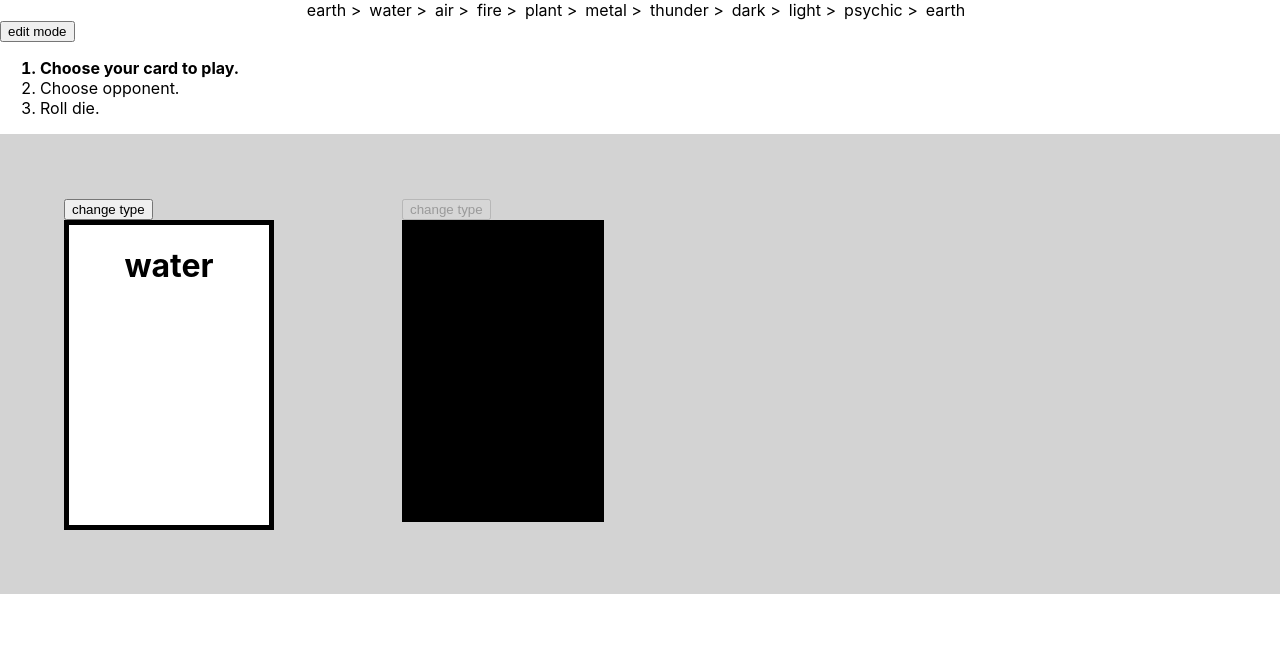
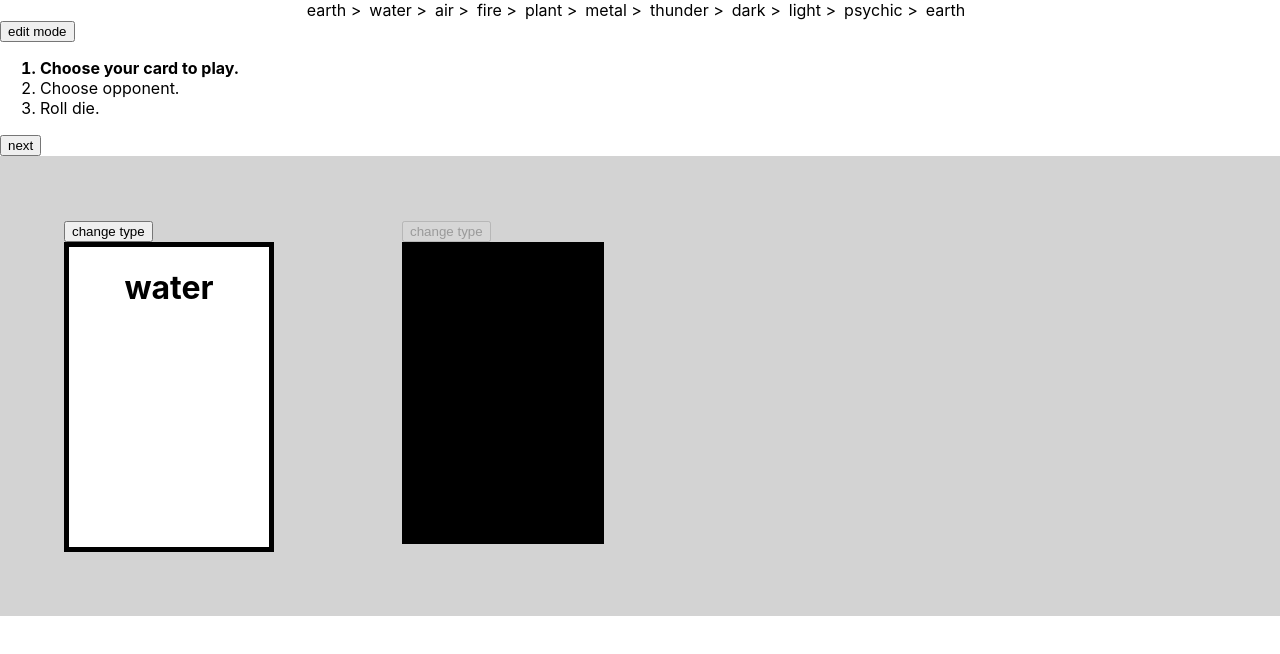
Before and after one commit to reergymerej/afew, a React (Create React App) app: page / in a window 1280 px wide. Shown: the top 654 px of the page. Built offline with nearby package versions, Linux system fonts and the light colour scheme.

Commit message:
Walk to next game mode

```diff
--- a/src/App.tsx
+++ b/src/App.tsx
@@ -44,7 +44,10 @@ const App = () => {
       }
 
       {!state.isEditMode &&
-        <Hint gameMode={state.gameMode} />
+        <Hint
+          gameMode={state.gameMode}
+          dispatch={dispatch}
+        />
       }
 
       {!state.isEditMode && !state.activePlayerTypeChosen &&
--- a/src/Board.tsx
+++ b/src/Board.tsx
@@ -1,6 +1,4 @@
 import React from 'react'
-import Card from './Card'
-import Die, {DieProps} from './Die'
 import PlayerCard from './PlayerCard'
 import {CardType, Player, Action, State, Actions} from './types'
 
--- a/src/Hint.tsx
+++ b/src/Hint.tsx
@@ -1,15 +1,24 @@
-import {GameMode} from "./types"
+import {Action, Actions, GameMode} from "./types"
 import cx from 'classnames'
 
 type HintProps = {
   gameMode: GameMode,
+  dispatch: React.Dispatch<Action>,
 }
 
 const Hint: React.FunctionComponent<HintProps> = ({
   gameMode,
+  dispatch,
 }) => {
+  const handleNextClick = () => {
+    dispatch({
+      type: Actions.nextGameMode,
+    })
+  }
+  const canClickNext = true
   return (
-    <ol className="Hint">
+    <div className="Hint">
+      <ol>
         <li className={cx({active: gameMode === GameMode.chooseCard })}>
           Choose your card to play.
         </li>
@@ -20,6 +29,11 @@ const Hint: React.FunctionComponent<HintProps> = ({
           Roll die.
         </li>
       </ol>
+      <button
+        disabled={!canClickNext}
+        onClick={handleNextClick}
+        >next</button>
+    </div>
   )
 }
 
--- a/src/PlayerCard.tsx
+++ b/src/PlayerCard.tsx
@@ -59,12 +59,13 @@ const PlayerCard: React.FunctionComponent<PlayerCardProps> = ({
 
   const flipped = !isActivePlayer && state.gameMode === GameMode.chooseCard
   const hideModifier = isActivePlayer && state.gameMode === GameMode.chooseCard
+  const canChangeType = isActivePlayer && state.gameMode === GameMode.chooseCard
 
   return (
     <div className={cx("PlayerCard", {})}>
       <button
         onClick={handleChangeType}
-        disabled={!isActivePlayer}
+        disabled={!canChangeType}
       >change type</button>
 
       <Card
--- a/src/reducer.ts
+++ b/src/reducer.ts
@@ -33,6 +33,14 @@ const reducer = (state: State, action: Action): State => {
       isEditMode: !state.isEditMode,
     }
 
+    case Actions.nextGameMode: {
+      const nextGameMode = GameMode.chooseOpponent
+      return {
+        ...state,
+        gameMode: nextGameMode,
+      }
+    }
+
     default:
       throw Error(`unhandled action in reducer: "${Actions[action.type]}"`)
   }
--- a/src/types.ts
+++ b/src/types.ts
@@ -59,6 +59,7 @@ export enum Actions {
   replacePlayer,
   changeTypes,
   toggleEditMode,
+  nextGameMode,
 }
 
 export type Action = {
```
Lines whose indentation alone changed are shown as unchanged.
